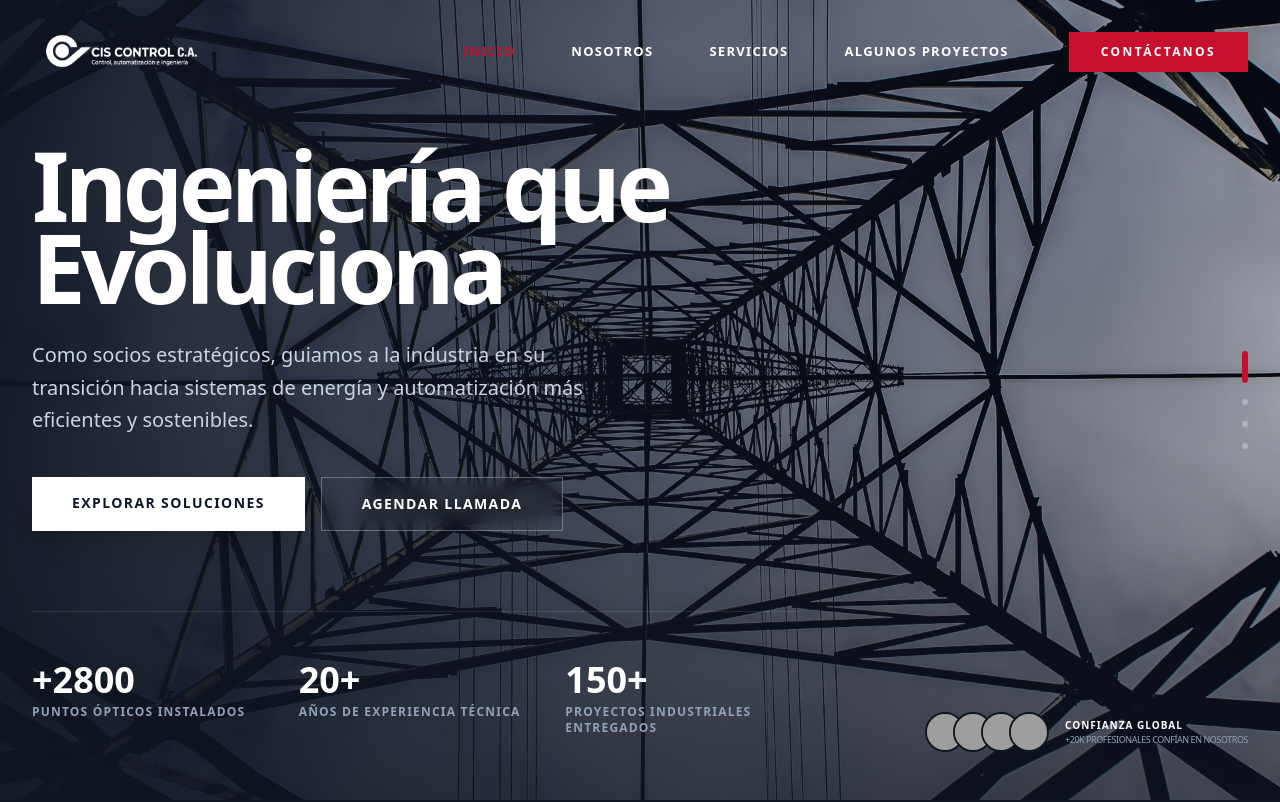
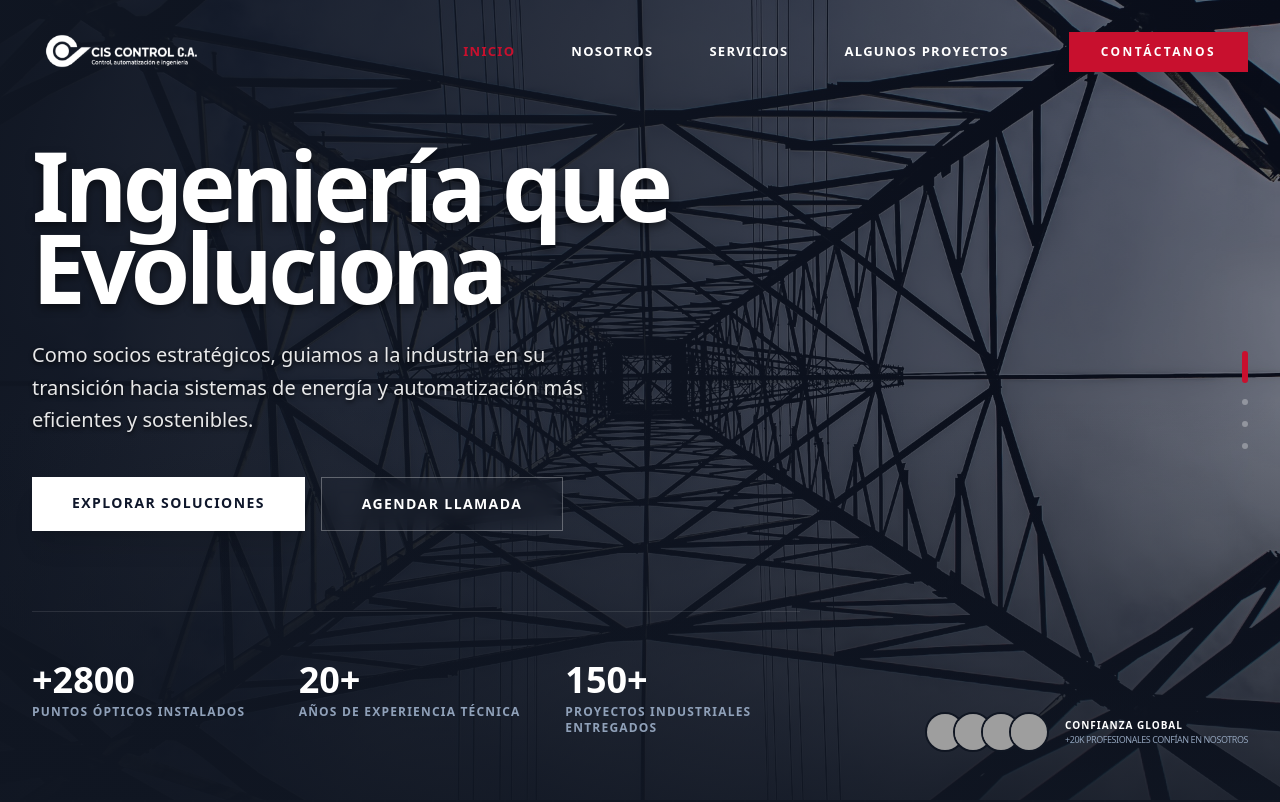
Before and after one commit to Jakuuuu/Ciscontrolmm2, a React (Vite) app: page / in a window 1280 px wide. Shown: the top 802 px of the page. Built offline with nearby package versions, Linux system fonts and the light colour scheme; grey boxes are pictures that could not be loaded.

Commit message:
style: improve hero text readability with stronger overlays and shadows

```diff
--- a/src/pages/Home.tsx
+++ b/src/pages/Home.tsx
@@ -21,9 +21,9 @@ export default function Home() {
             src={heroImg}
           />
           {/* Enhanced Overlay for readability and depth */}
-          <div className="absolute inset-0 bg-slate-900/40"></div>
-          <div className="absolute inset-0 bg-gradient-to-r from-background-dark/90 via-background-dark/40 to-transparent"></div>
-          <div className="absolute inset-0 bg-gradient-to-t from-background-dark via-transparent to-transparent opacity-60"></div>
+          <div className="absolute inset-0 bg-slate-900/60"></div>
+          <div className="absolute inset-0 bg-gradient-to-r from-background-dark/95 via-background-dark/60 to-transparent"></div>
+          <div className="absolute inset-0 bg-gradient-to-t from-background-dark via-transparent to-transparent opacity-80"></div>
         </div>
 
         <div className="relative z-10 max-w-7xl mx-auto px-4 sm:px-6 lg:px-8 w-full pt-20">
@@ -33,12 +33,12 @@ export default function Home() {
               animate={{ opacity: 1, x: 0 }}
               transition={{ duration: 0.8 }}
             >
-              <h1 className="text-5xl md:text-7xl lg:text-8xl font-black text-white tracking-tighter leading-[0.85] mb-8">
+              <h1 className="text-5xl md:text-7xl lg:text-8xl font-black text-white tracking-tighter leading-[0.85] mb-8 [text-shadow:_0_4px_8px_rgba(0,0,0,0.5)]">
                 Ingeniería que <br />
                 <span className="text-white">Evoluciona</span>
               </h1>
 
-              <p className="text-lg md:text-xl text-slate-300 mb-10 max-w-xl leading-relaxed">
+              <p className="text-lg md:text-xl text-white/90 font-medium mb-10 max-w-xl leading-relaxed [text-shadow:_0_2px_4px_rgba(0,0,0,0.8)]">
                 Como socios estratégicos, guiamos a la industria en su transición hacia sistemas de energía y automatización más eficientes y sostenibles.
               </p>
 
```
